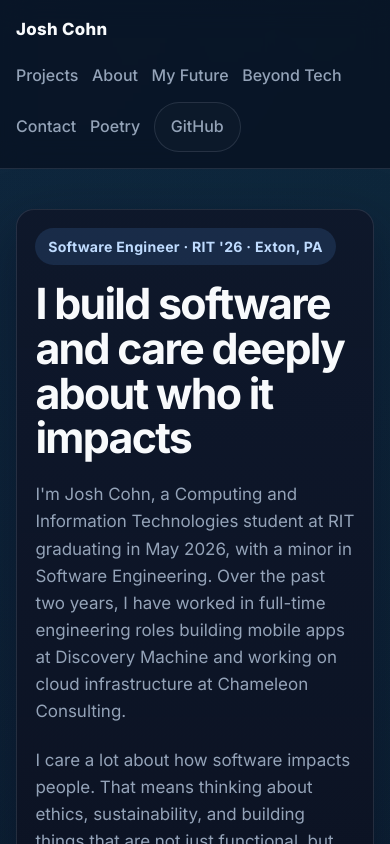
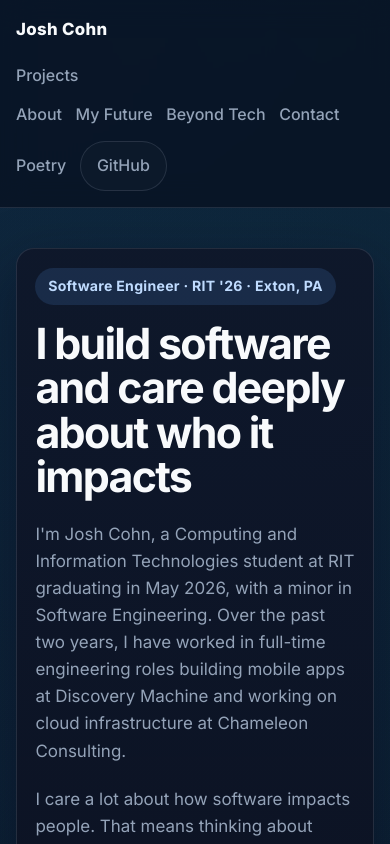
Before and after one commit to joshcohn27/personal-site, a React (Vite) app: page / in a window 390 px wide. Shown: the top 844 px of the page. Built offline with nearby package versions, Linux system fonts and the light colour scheme.

Commit message:
updates!

```diff
--- a/src/components/Header.jsx
+++ b/src/components/Header.jsx
@@ -7,7 +7,22 @@ export default function Header() {
                 </a>
 
                 <nav className="site-nav" aria-label="Primary navigation">
-                    <a href="/#projects">Projects</a>
+                    <div className="nav-dropdown">
+                        <button
+                            type="button"
+                            className="nav-dropdown-trigger"
+                            aria-haspopup="true"
+                        >
+                            Projects
+                        </button>
+
+                        <div className="nav-dropdown-menu">
+                            <a href="/#projects">All Projects</a>
+                            <a href="/projects/beehive">Beehive Monitoring System</a>
+                            <a href="/casino">Personal Casino</a>
+                        </div>
+                    </div>
+
                     <a href="/#about">About</a>
                     <a href="/#future">My Future</a>
                     <a href="/#interests">Beyond Tech</a>
--- a/src/components/Projects.tsx
+++ b/src/components/Projects.tsx
@@ -7,9 +7,19 @@ const projects = [
         stack: "VS Code Extension API, JavaScript, Git",
     },
     {
+        title: "Beehive Monitoring System",
+        type: "Undergrad Senior Project",
+        link: "https://joshbcohn.com/projects/beehive",
+        linkLabel: "View Beehive Demo",
+        description:
+            "A team capstone project to collect and display beehive sensor data through a web interface. I led frontend architecture and helped coordinate work across the team. One of the biggest challenges was keeping things consistent while multiple people were building features at once. It taught me a lot about communication, structuring a frontend others can build on, and working like a real engineering team.",
+        stack: "React, REST API, Agile, frontend architecture, team collaboration",
+    },
+    {
         title: "Personal Casino",
         type: "Interactive Web App",
         link: "https://joshbcohn.com/casino",
+        linkLabel: "Play Casino App",
         description:
             "A browser-based casino I built for fun, focused on recreating real table games with accurate logic and a polished UI. I've always liked the strategy and mechanics behind these games, so this became a way to explore them without involving real money. The biggest challenge has been managing complex game state, animations, and edge cases while keeping the experience smooth. It's been my best project for pushing frontend architecture and building something that actually feels like a real product.",
         stack: "React, TypeScript, state management, game logic, UI/UX",
@@ -20,13 +30,6 @@ const projects = [
         description:
             "A scheduling tool I built for my summer camp where staff needed to be assigned on-duty (OD) days. Creating these schedules by hand would take hours and was hard to keep fair, so I wrote a program to automate it. The goal was to distribute shifts evenly while avoiding things like back-to-back assignments and days off. The challenge was turning fairness into logic that worked across all cases. What used to take hours could now be done in under a minute, which made a real difference for the team.",
         stack: "Python, algorithms, problem solving, scripting",
-    },
-    {
-        title: "Beehive Monitoring System",
-        type: "Full-Stack Capstone",
-        description:
-            "A team capstone project to collect and display beehive sensor data through a web interface. I led frontend architecture and helped coordinate work across the team. One of the biggest challenges was keeping things consistent while multiple people were building features at once. It taught me a lot about communication, structuring a frontend others can build on, and working like a real engineering team.",
-        stack: "React, REST API, Agile, frontend architecture, team collaboration",
     },
 ];
 
@@ -53,7 +56,7 @@ export default function Projects() {
                                     rel="noreferrer"
                                     className="project-link"
                                 >
-                                    View Live...
+                                    {project.linkLabel}
                                 </a>
                             )}
 
--- a/src/index.css
+++ b/src/index.css
@@ -467,20 +467,84 @@ select {
 	.footer-inner {
 		flex-direction: column;
 	}
+
+	.nav-dropdown {
+		width: 100%;
+	}
+
+	.nav-dropdown-menu {
+		position: static;
+		margin-top: 0.5rem;
+		width: 100%;
+		min-width: 0;
+	}
 }
 
 section {
 	scroll-margin-top: 80px;
 }
 
-.project-link {
-	display: inline-block;
-	margin-top: 0.6rem;
-	color: #93c5fd;
-	font-weight: 600;
-	font-size: 0.95rem;
+.nav-dropdown {
+	position: relative;
+	display: inline-flex;
+	align-items: center;
 }
 
-.project-link:hover {
-	text-decoration: underline;
+.nav-dropdown-trigger {
+	background: none;
+	border: none;
+	padding: 0;
+	margin: 0;
+	color: var(--muted);
+	font-weight: 500;
+	font-size: inherit;
+	cursor: pointer;
+	transition: color 0.18s ease;
 }
+
+.nav-dropdown-trigger:hover,
+.nav-dropdown:hover .nav-dropdown-trigger,
+.nav-dropdown:focus-within .nav-dropdown-trigger {
+	color: var(--heading);
+}
+
+.nav-dropdown-menu {
+	position: absolute;
+	top: calc(100% + 0.25rem);
+	left: 0;
+	min-width: 240px;
+	display: flex;
+	flex-direction: column;
+	padding: 0.45rem;
+	background: linear-gradient(180deg, rgba(15, 23, 42, 0.98), rgba(11, 17, 32, 0.98));
+	border: 1px solid var(--line);
+	border-radius: 16px;
+	box-shadow: var(--shadow);
+	z-index: 50;
+	opacity: 0;
+	visibility: hidden;
+	transform: translateY(6px);
+	pointer-events: none;
+	transition: opacity 0.18s ease, transform 0.18s ease, visibility 0.18s ease;
+}
+
+.nav-dropdown:hover .nav-dropdown-menu,
+.nav-dropdown:focus-within .nav-dropdown-menu {
+	opacity: 1;
+	visibility: visible;
+	transform: translateY(0);
+	pointer-events: auto;
+}
+
+.nav-dropdown-menu a {
+	padding: 0.75rem 0.9rem;
+	border-radius: 10px;
+	color: var(--muted);
+	font-weight: 500;
+	transition: background 0.18s ease, color 0.18s ease;
+}
+
+.nav-dropdown-menu a:hover {
+	background: rgba(255, 255, 255, 0.04);
+	color: var(--heading);
+}
```
